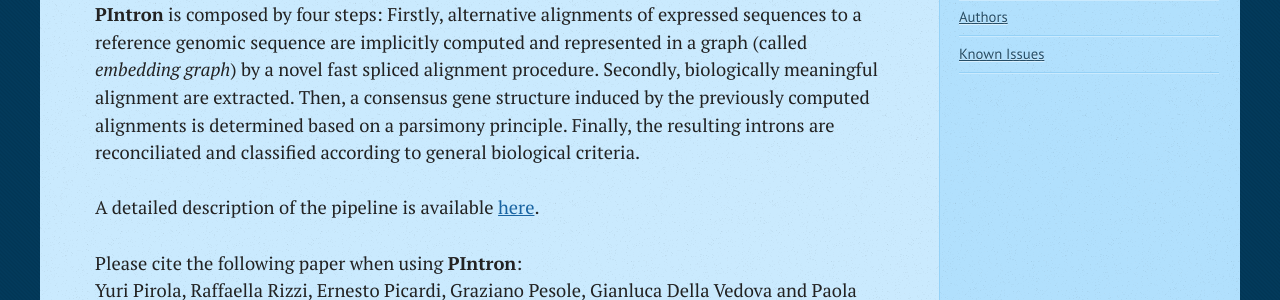
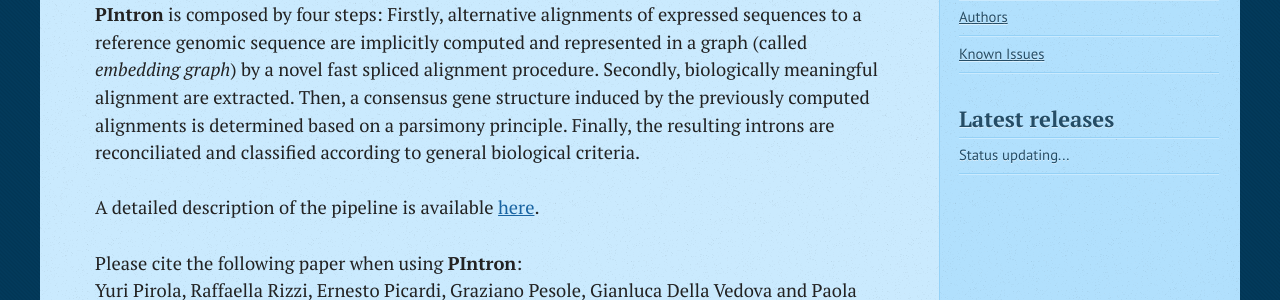
Before and after one commit to AlgoLab/PIntron, a Jekyll site: the page built from index.markdown, in a window 1280 px wide. Shown: the part 419-719 px from the top of the page. Built offline with Jekyll 4.4.1, drawn with Linux system fonts in a browser that asks for light colours; part of the change alters nothing that is shown.

Commit message:
Website, automatically get latest releases from github tags.

```diff
--- a/_config.yml
+++ b/_config.yml
@@ -9,6 +9,8 @@ author: AlgoLab
 
 github_repository: PIntron
 github_user: AlgoLab
+github_tags_count: 3
+
 nav:
   - name: Home
     link: "index.html"
--- /dev/null
+++ b/_includes/custom/asides/github-tags.html
@@ -0,0 +1,27 @@
+{% if site.github_user %}
+<section>
+  <h1>Latest releases</h1>
+  <ul id="gh_tags">
+    <li class="loading">Status updating...</li>
+  </ul>
+  <script type="text/javascript">
+    $.domReady(function(){
+        if (!window.jXHR){
+            var jxhr = document.createElement('script');
+            jxhr.type = 'text/javascript';
+            jxhr.src = '{{site.root}}/javascripts/libs/jXHR.js';
+            var s = document.getElementsByTagName('script')[0];
+            s.parentNode.insertBefore(jxhr, s);
+        }
+
+        github.showTags({
+            user: '{{site.github_user}}',
+            repository: '{{site.github_repository}}',
+{% if site.github_tags_count %}count: {{site.github_tags_count}},{% endif %}
+            target: '#gh_tags'
+        });
+    });
+  </script>
+  <script src="{{site.root}}/javascripts/github.js" type="text/javascript"> </script>
+</section>
+{% endif %}
--- a/_layouts/page.html
+++ b/_layouts/page.html
@@ -15,5 +15,6 @@ layout: default
 {% unless page.sidebar == false %}
 <aside class="sidebar">
 {% include custom/asides/toc.html %}
+{% include custom/asides/github-tags.html %}
 </aside>
 {% endunless %}
--- /dev/null
+++ b/javascripts/github.js
@@ -0,0 +1,80 @@
+var github = (function(){
+  function splitTag(tag){
+    pos = tag.lastIndexOf("v");
+    tag = tag.slice(pos+1);
+    taga = tag.split(".");
+    return {major: parseInt(taga[0]), minor: parseInt(taga[1]), revision: parseInt(taga[2])}
+  }
+  function getTag(ref){
+    pos = ref.lastIndexOf("/v");
+    return ref.slice(pos+1);
+  }
+  function renderList(options, tags){
+    var i = 0, fragment = '', t = $(options.target)[0];
+
+    for(i = 0; i < tags.length; i++) {
+      fragment += '<li class="loading"><span style="font-weight:bolder;">'+tags[i].tag+'</span>&nbsp;<a href="https://github.com/'+options.user+'/'+options.repository+'/zipball/'+tags[i].tag+'">zip</a>&nbsp;<a href="https://github.com/'+options.user+'/'+options.repository+'/tarball/'+tags[i].tag+'">tar.gz</a><p id="gh_tag_'+tags[i].sha+'">Additional information not available.</p></li>';
+    }
+    t.innerHTML = fragment;
+    for(i = 0; i < tags.length; i++) {
+      var tag = tags[i];
+      $.ajax({
+          url: "https://api.github.com/repos/"+options.user+"/"+options.repository+"/git/tags/"+tags[i].sha+"?callback=?"
+        , type: 'jsonp'
+        , success: function(data) {
+          if (!data || !data.data || !data.data.sha) return;
+          var t = $('#gh_tag_'+data.data.sha)[0];
+          var fragment = '';
+          if (data.data.tagger && data.data.tagger.date) {
+            fragment += '<span style="font-style:oblique;">Date:</span>&nbsp;' + new Date(data.data.tagger.date).toLocaleDateString()
+          }
+          if (data.data.tagger && data.data.tagger.date && data.data.message) {
+            fragment += '<br />';
+          }
+          if (data.data.message) {
+            fragment += '<span style="font-size:0.875em;">' + data.data.message + '</span>';
+          }
+          if (fragment != '') {
+            t.innerHTML = fragment;
+          }
+	}
+      });
+    }
+  }
+  return {
+    showTags: function(options){
+      $.ajax({
+          url: "https://api.github.com/repos/"+options.user+"/"+options.repository+"/git/refs/tags?callback=?"
+        , type: 'jsonp'
+        , error: function (err) { $(options.target + ' li.loading').addClass('error').text("Error loading feed"); }
+        , success: function(data) {
+          var tags = [];
+          if (!data || !data.data ) { return; }
+          for (var i = 0; i < data.data.length; i++) {
+            var d = data.data[i];
+            var tag = getTag(d.ref);
+            tags.push({ref: d.ref, tag: tag, url: d.object.url, sha: d.object.sha, version: splitTag(tag)});
+          }
+          tags.sort(function(a, b) {
+            var av = a.version,
+                bv = b.version;
+            if (av.major < bv.major) { return -1; }
+            if (av.major > bv.major) { return  1; }
+            // av.major == bv.major
+            if (av.minor < bv.minor) { return -1; }
+            if (av.minor > bv.minor) { return  1; }
+            // av.major == bv.major  && av.minor == bv.minor
+            if (av.revision < bv.revision) { return -1; }
+            if (av.revision > bv.revision) { return  1; }
+            return 0;
+          });
+          tags.reverse();
+
+          if (options.count) { tags.splice(options.count); }
+          else { tags.splice(10); } // Do not show more than 10 tags
+          renderList(options, tags);
+        }
+      });
+    }
+  };
+})();
```
